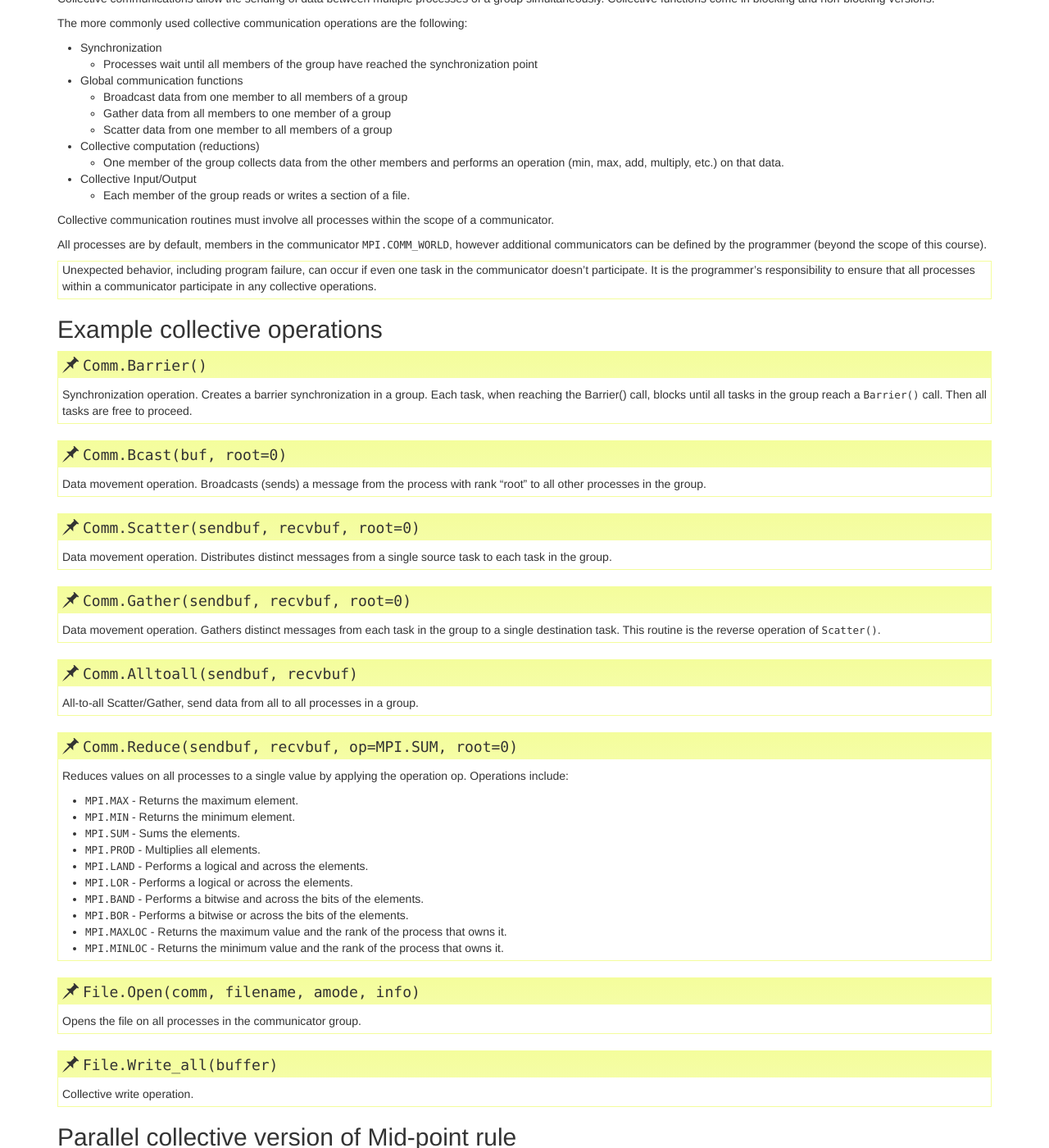
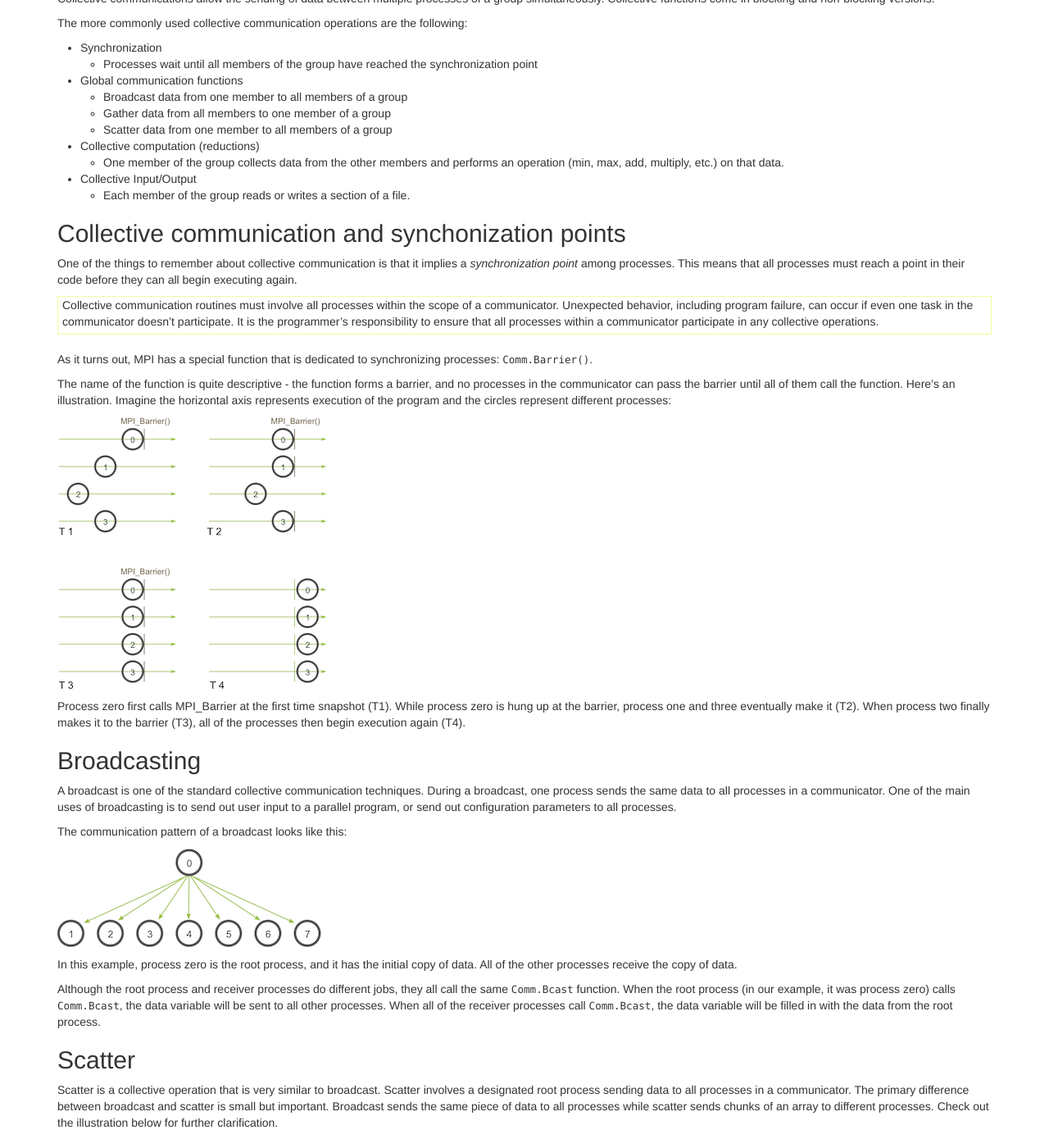
Before and after one commit to nyu-cds/python-mpi, a Jekyll site: the page built from _episodes/05-collectives.md, in a window 1280 px wide and 1400 px high, scrolled down 439 px. Shown: the whole window at 82% size. Built offline with Jekyll 4.4.1, drawn with Linux system fonts in a browser that asks for light colours; some of the changed text lies outside the part shown.

Commit message:
Add extra diagrams.
Signed-off-by: Greg Watson <g.watson@computer.org>

```diff
--- a/_episodes/05-collectives.md
+++ b/_episodes/05-collectives.md
@@ -31,14 +31,72 @@ The more commonly used collective communication operations are the following:
 - Collective Input/Output
   - Each member of the group reads or writes a section of a file.
 
-Collective communication routines must involve all processes within the scope of a communicator.
+## Collective communication and synchonization points
 
-All processes are by default, members in the communicator `MPI.COMM_WORLD`, however additional communicators can be defined by the programmer
-(beyond the scope of this course).
+One of the things to remember about collective communication is that it implies a *synchronization point* among processes. This means that all
+processes must reach a point in their code before they can all begin executing again.
 
+> Collective communication routines must involve all processes within the scope of a communicator.
 > Unexpected behavior, including program failure, can occur if even one task in the communicator doesn't participate.
 > It is the programmer's responsibility to ensure that all processes within a communicator participate in any collective operations.
 {: .callout}
+
+As it turns out, MPI has a special function that is dedicated to synchronizing processes: `Comm.Barrier()`.
+
+The name of the function is quite descriptive - the function forms a barrier, and no processes in the communicator can pass the barrier
+until all of them call the function. Here's an illustration. Imagine the horizontal axis represents execution of the program and the
+circles represent different processes:
+
+![barrier]({{ page.root }}/fig/04-barrier.png "barrier")
+
+Process zero first calls MPI_Barrier at the first time snapshot (T1). While process zero is hung up at the barrier, process one and three
+eventually make it (T2). When process two finally makes it to the barrier (T3), all of the processes then begin execution again (T4).
+
+## Broadcasting
+
+A broadcast is one of the standard collective communication techniques. During a broadcast, one process sends the same data to all processes
+in a communicator. One of the main uses of broadcasting is to send out user input to a parallel program, or send out configuration parameters
+to all processes.
+
+The communication pattern of a broadcast looks like this:
+
+![broadcast pattern]({{ page.root }}/fig/04-broadcast.png "broadcast pattern")
+
+In this example, process zero is the root process, and it has the initial copy of data. All of the other processes receive the copy of data.
+
+Although the root process and receiver processes do different jobs, they all call the same `Comm.Bcast` function. When the root process
+(in our example, it was process zero) calls `Comm.Bcast`, the data variable will be sent to all other processes. When all of the receiver
+processes call `Comm.Bcast`, the data variable will be filled in with the data from the root process.
+
+## Scatter
+
+Scatter is a collective operation that is very similar to broadcast. Scatter involves a designated root process sending data to all processes
+in a communicator. The primary difference between broadcast and scatter is small but important. Broadcast sends the same piece of data to all
+processes while scatter sends chunks of an array to different processes. Check out the illustration below for further clarification.
+
+![broadcast vs scatter]({{ page.root }}/fig/04-broadcastvsscatter.png "broadcast vs scatter")
+
+In the illustration, the broadcast takes a single data element at the root process (the red box) and copies it to all other processes. However
+the scatter takes an array of elements and distributes the elements in the order of process rank. The first element (in red) goes to process zero,
+the second element (in green) goes to process one, and so on. Although the root process (process zero) contains the entire array of data,
+the scatter operation will copy the appropriate element into the receiving buffer of the process.
+
+The `Comm.Scatter` method takes three arguments. The first is an array of data that resides on the root process. The second
+parameter is used to hold the received data. The last parameter indicates the root process that is scattering the array of data.
+
+## Gather
+
+Gather is the inverse of scatter. Instead of spreading elements from one process to many processes, the gather operation takes elements from
+many processes and gathers them to one single process. This routine is highly useful to many parallel algorithms, such as parallel
+sorting and searching. Below is a simple illustration of this algorithm.
+
+![gather]({{ page.root }}/fig/04-gather.png "gatherr")
+
+Similar to scatter, gather takes elements from each process and gathers them to the root process. The elements are ordered by the rank of the
+process from which they were received.
+
+The `Comm.Gather` method takes the same arguments as `Comm.Scatter`. Howeverm, in the gather operation, only the root process needs to have a
+valid receive buffer.
 
 ## Example collective operations
 
```
Also changed, not shown: fig/04-barrier.png (added), fig/04-broadcast.png (added), fig/04-broadcastvsscatter.png (added), fig/04-gather.png (added).
